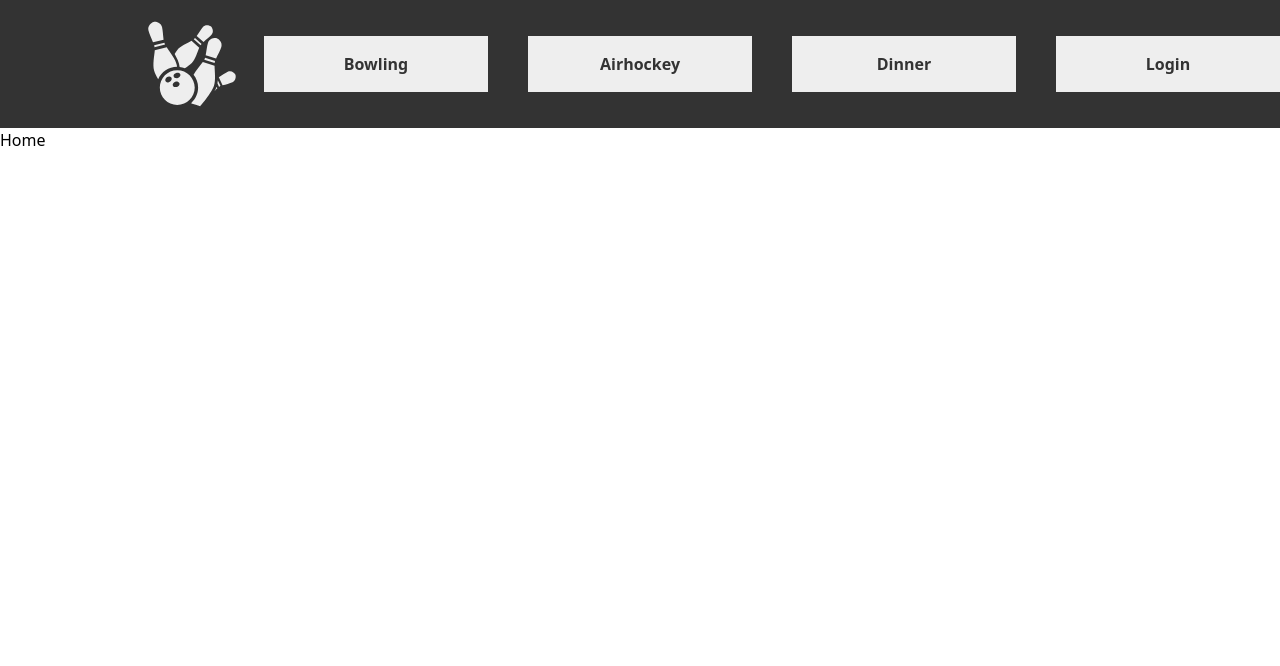
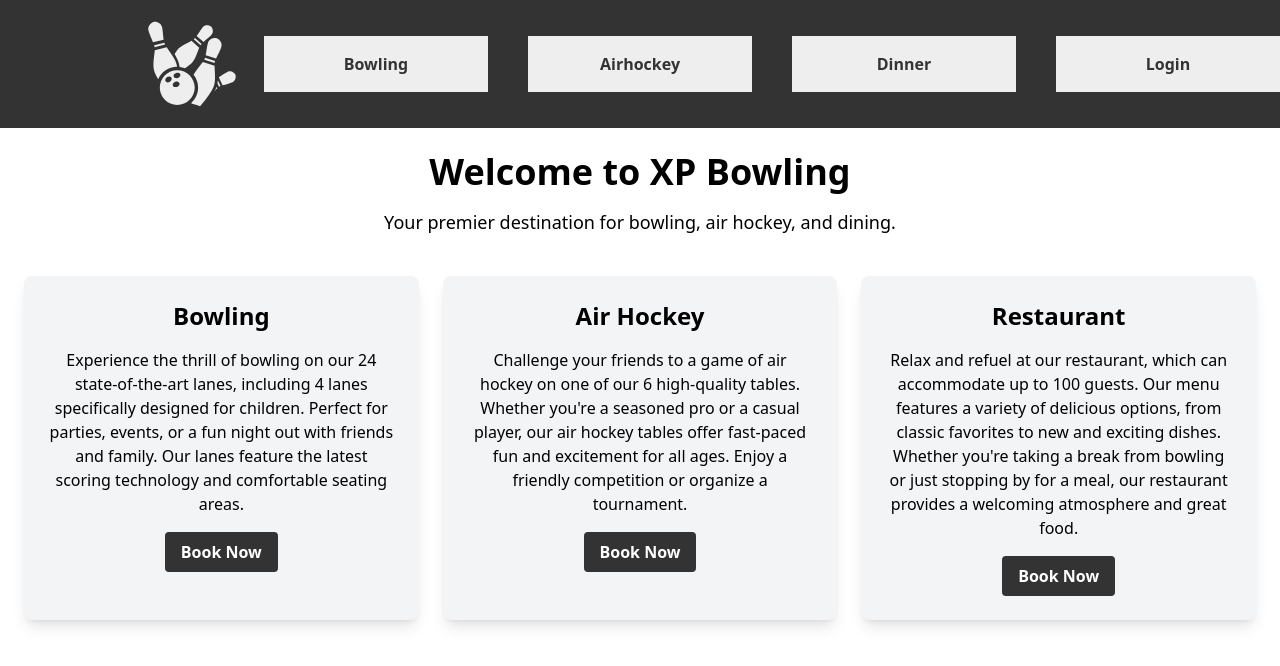
Before and after one commit to ECC-KEA/bowling-frontend, a React (Vite) app: page / in a window 1280 px wide. Shown: the top 666 px of the page. Built offline with nearby package versions, Linux system fonts and the light colour scheme; no server answers.

Commit message:
added text to home page

```diff
--- a/src/containers/Home.tsx
+++ b/src/containers/Home.tsx
@@ -1,8 +1,46 @@
+import { Link } from 'react-router-dom';
 
 function Home() {
 	return (
-		<div>
-			<h1>Home</h1>
+		<div className="font-sans text-center p-6">
+			<h1 className="text-4xl font-bold mb-4">Welcome to XP Bowling</h1>
+			<p className="text-lg mb-10">Your premier destination for bowling, air hockey, and dining.</p>
+
+			<div className="flex flex-col md:flex-row justify-around mt-10 space-y-6 md:space-y-0 md:space-x-6">
+				<div className="flex-1 p-6 bg-gray-100 rounded-lg shadow-lg">
+					<h2 className="text-2xl font-semibold mb-4">Bowling</h2>
+					<p>
+						Experience the thrill of bowling on our 24 state-of-the-art lanes, including 4 lanes specifically designed for children. Perfect for parties, events, or a fun night out with friends and family. Our lanes feature the latest scoring technology and comfortable seating areas.
+					</p>
+					<Link to="/book-bowling" className="inline-block mt-4">
+						<button className="bg-gray-dark text-white font-bold py-2 px-4 rounded hover:bg-blue-700 transition-colors">
+							Book Now
+						</button>
+					</Link>
+				</div>
+				<div className="flex-1 p-6 bg-gray-100 rounded-lg shadow-lg">
+					<h2 className="text-2xl font-semibold mb-4">Air Hockey</h2>
+					<p>
+						Challenge your friends to a game of air hockey on one of our 6 high-quality tables. Whether you're a seasoned pro or a casual player, our air hockey tables offer fast-paced fun and excitement for all ages. Enjoy a friendly competition or organize a tournament.
+					</p>
+					<Link to="/book-airhockey" className="inline-block mt-4">
+						<button className="bg-gray-dark text-white font-bold py-2 px-4 rounded hover:bg-blue-700 transition-colors">
+							Book Now
+						</button>
+					</Link>
+				</div>
+				<div className="flex-1 p-6 bg-gray-100 rounded-lg shadow-lg">
+					<h2 className="text-2xl font-semibold mb-4">Restaurant</h2>
+					<p>
+						Relax and refuel at our restaurant, which can accommodate up to 100 guests. Our menu features a variety of delicious options, from classic favorites to new and exciting dishes. Whether you're taking a break from bowling or just stopping by for a meal, our restaurant provides a welcoming atmosphere and great food.
+					</p>
+					<Link to="/book-restaurant" className="inline-block mt-4">
+						<button className="bg-gray-dark text-white font-bold py-2 px-4 rounded hover:bg-blue-700 transition-colors">
+							Book Now
+						</button>
+					</Link>
+				</div>
+			</div>
 		</div>
 	);
 }
```
